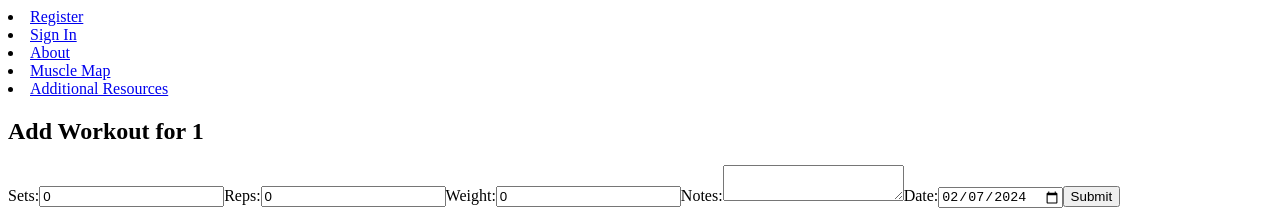
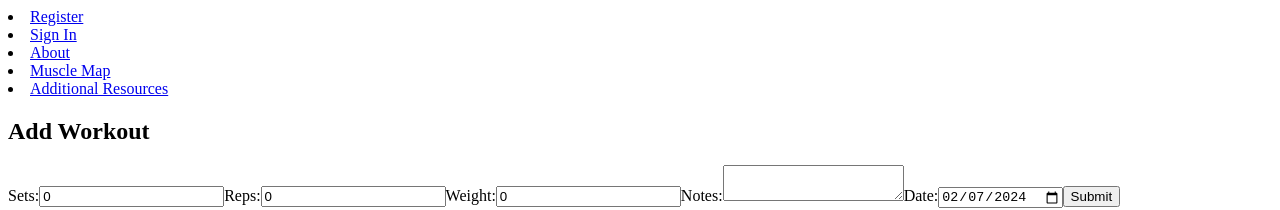
Before and after one commit to heathervalene/MuscleMemory_frontend, a React (Vite) app: page /addworkout/1 in a window 1280 px wide. Shown: the top 210 px of the page. Built offline with nearby package versions, Linux system fonts and the light colour scheme; no server answers.

Commit message:
fix workoutoverview

```diff
--- a/src/components/AddWorkout.jsx
+++ b/src/components/AddWorkout.jsx
@@ -16,13 +16,13 @@ const AddWorkout = () => {
     date: new Date().toISOString().split('T')[0],
   });
 
-  const [movementName, setMovementName] = useState("");
+  const [movement, setMovement] = useState("");
 
   useEffect(() => {
     if (newWorkout.movementId) {
       Client.get(`/movements/${newWorkout.movementId}`)
         .then(response => {
-          setMovementName(response.data.name);
+          setMovement(response.data.movements);
         })
         .catch(error => {
           console.error('Error fetching movement details:', error);
@@ -49,7 +49,7 @@ const AddWorkout = () => {
 
   return (
     <div>
-      <h2>{movementId ? `Add Workout for ${movementId}` : 'Add Workout'}</h2>
+      <h2>{movement.name ? `Add Workout for ${movement.name}` : 'Add Workout'}</h2>
       <form onSubmit={handleSubmit}>
         <label htmlFor="sets">Sets:</label>
         <input
--- a/src/components/Movement.jsx
+++ b/src/components/Movement.jsx
@@ -5,14 +5,14 @@ import Client from '../assets/services/api'
 const Movement = () => {
     let { id } = useParams();
     const [movements, setMovement] = useState([]);
-    const [muscleId, setMuscleId] = useState('');
+    const [muscle, setMuscle] = useState('');
 
 
     const fetchMovement = async () => {
         try {
             let res = await Client.get(`/movements/${id}`);
             setMovement(res.data.movements);
-            setMuscleId(res.data.muscleId);
+            setMuscle(res.data.muscle);
         } catch (error) {
             console.error('Error fetching movement data:', error);
         }
@@ -24,7 +24,7 @@ const Movement = () => {
 
     return (
         <div>
-            <h1>Movement Details</h1>
+            <h1>Movement Details for {muscle.name}</h1>
             {movements.length > 0 ? (
                 movements.map((movement) => (
                     <div key={movement.id}>
--- a/src/components/WorkoutOverview.jsx
+++ b/src/components/WorkoutOverview.jsx
@@ -10,13 +10,22 @@ const WorkoutOverview = () => {
     const [workouts, setWorkouts] = useState([]);
     const [isModalOpen, setIsModalOpen] = useState(false);
     const [selectedWorkout, setSelectedWorkout] = useState(null);
-    const [movementName, setMovementName] = useState('');
+    const [movement, setMovement] = useState([]);
 
 
     const fetchWorkouts = async () => {
       try {
+
+
         const res = await Client.get('/workouts');
+
+        console.log(res.data.movement);
+
         setWorkouts(res.data);
+        setMovement(res.data.movement);
+
+
+
       } catch (error) {
         console.error('Error fetching workouts:', error);
       }
@@ -45,10 +54,11 @@ const WorkoutOverview = () => {
 
     return (
       <div>
+
         <h1>My Workouts</h1>
         {workouts.map((workout) => (
           <div key={workout._id}>
-            <div>Movement: {workout.movementId}</div>
+            <div>Movement: {workout.movement.name}</div>
             <div>sets: {workout.sets}</div>
             <div>reps: {workout.reps}</div>
             <div>weight: {workout.weight} lbs</div>
```
